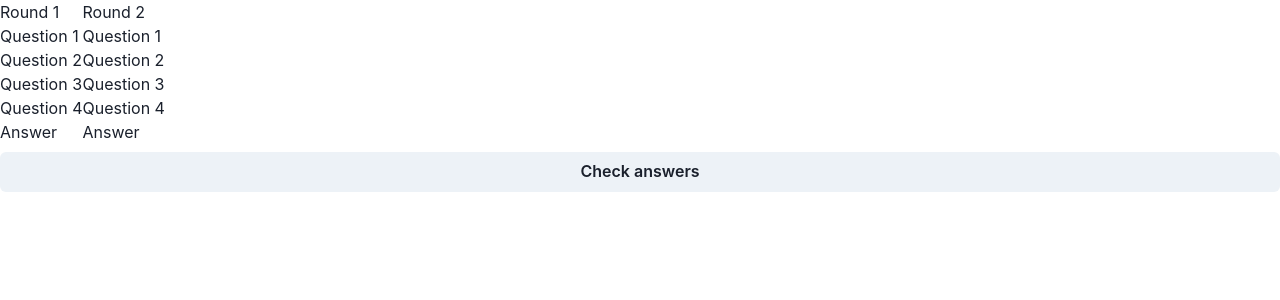
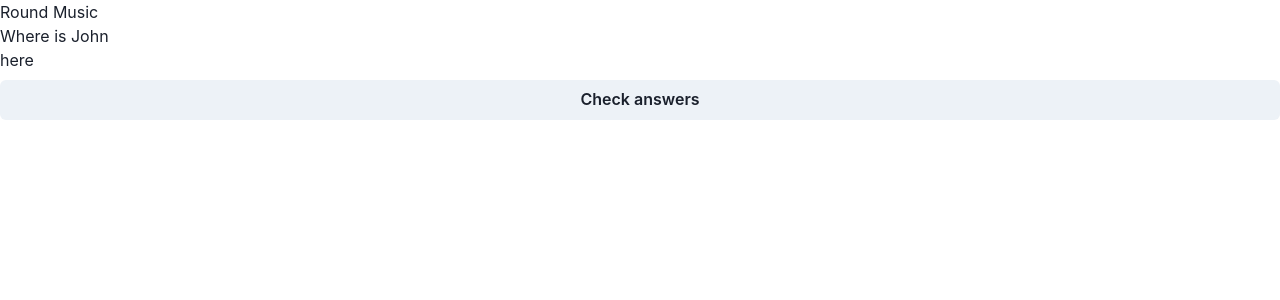
Before and after one commit to elijahmg/Pub-Quiz-App, a Next.js app: page /admin/1/round-overview in a window 1280 px wide. Shown: the top 300 px of the page. Built offline with nearby package versions, Linux system fonts and the light colour scheme.

Commit message:
feat: dynamic data

```diff
--- a/pages/admin/[gameId]/round-overview.tsx
+++ b/pages/admin/[gameId]/round-overview.tsx
@@ -4,25 +4,34 @@ import { useRouter } from 'next/router';
 export default function RoundOverview() {
   const router = useRouter();
 
+  const rounds = [
+    {
+      id: 1,
+      name: 'Music',
+      questions: [
+        {
+          id: 1,
+          content: 'Where is John',
+          answer: 'here',
+        },
+      ],
+    },
+  ];
+
   return (
     <Stack>
       <Flex justifyContent="flex-start">
-        <Box>
-          <Text>Round 1</Text>
-          <Text>Question 1</Text>
-          <Text>Question 2</Text>
-          <Text>Question 3</Text>
-          <Text>Question 4</Text>
-          <Text>Answer</Text>
-        </Box>
-        <Box>
-          <Text>Round 2</Text>
-          <Text>Question 1</Text>
-          <Text>Question 2</Text>
-          <Text>Question 3</Text>
-          <Text>Question 4</Text>
-          <Text>Answer</Text>
-        </Box>
+        {rounds.map((round) => (
+          <Box key={round.id}>
+            <Text>Round {round.name}</Text>
+            {round.questions.map((question) => (
+              <Box key={question.id}>
+                <Text>{question.content}</Text>
+                <Text>{question.answer}</Text>
+              </Box>
+            ))}
+          </Box>
+        ))}
       </Flex>
       {/** @TODO game id is dynamic **/}
       <Button onClick={() => router.push(`/admin/${3}/teams-check`)}>
```
Also changed, not shown: pages/admin/[gameId]/teams-check.tsx (+9 -3 lines).
